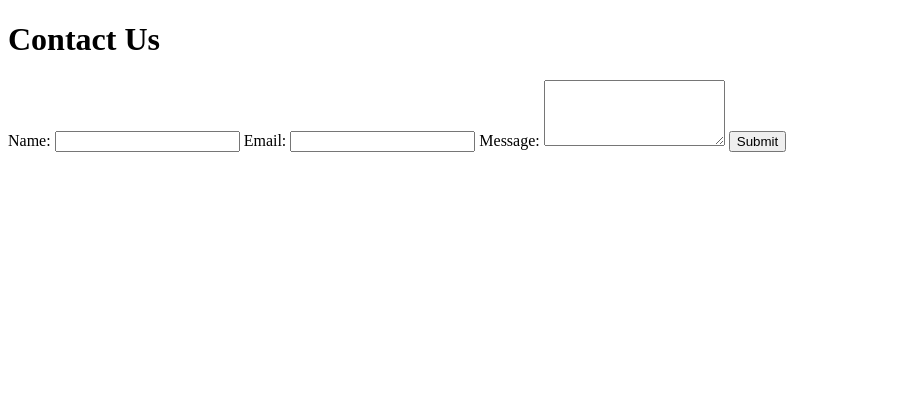
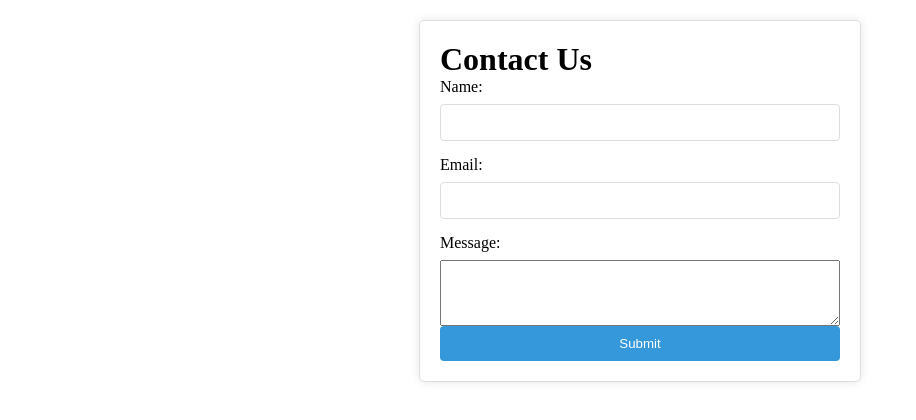
Before and after one commit to ahmad-ali463/practice-css-7, a plain HTML site: page index.html in a window 1280 px wide. Shown: the whole page, without its empty margins (0-916 px from the left). Drawn offline with Linux system fonts and the light colour scheme.

Commit message:
practice

```diff
--- a/index.html
+++ b/index.html
@@ -3,6 +3,7 @@
 <head>
     <meta charset="UTF-8">
     <meta name="viewport" content="width=device-width, initial-scale=1.0">
+    <link rel="stylesheet" href="style.css">
     <title>Document</title>
 </head>
 <body>
--- /dev/null
+++ b/style.css
@@ -0,0 +1,46 @@
+body, h1, p, form, input, label {
+    margin: 0;
+    padding: 0;
+    border: 0;
+  }
+
+  /* Style for the form container */
+  .form-container {
+    max-width: 400px;
+    margin: 20px auto;
+    padding: 20px;
+    border: 1px solid #ddd;
+    border-radius: 5px;
+    box-shadow: 0 0 10px rgba(0, 0, 0, 0.1);
+  }
+
+  /* Style for form elements */
+  form {
+    display: flex;
+    flex-direction: column;
+  }
+
+  label {
+    margin-bottom: 8px;
+  }
+
+  input {
+    padding: 10px;
+    margin-bottom: 15px;
+    border: 1px solid #ddd;
+    border-radius: 4px;
+    box-sizing: border-box;
+  }
+
+  button {
+    padding: 10px;
+    background-color: #3498db;
+    color: #fff;
+    border: none;
+    border-radius: 4px;
+    cursor: pointer;
+  }
+
+  button:hover {
+    background-color: #2980b9;
+  }
```
